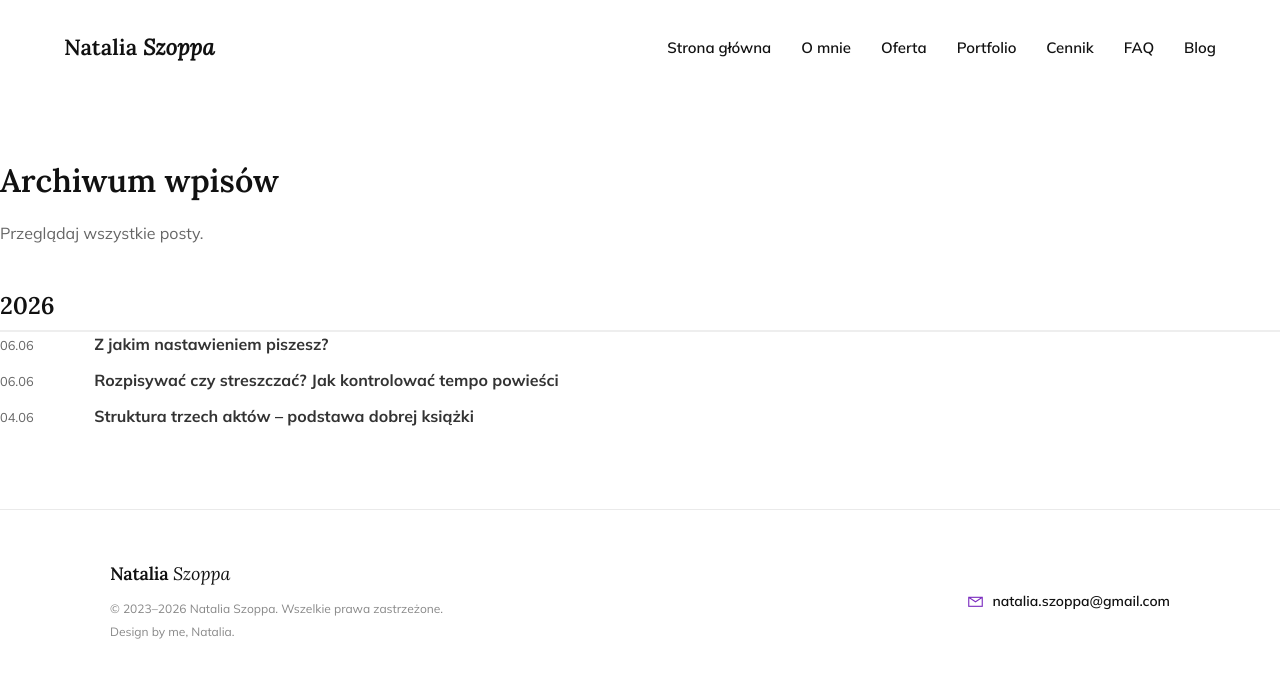
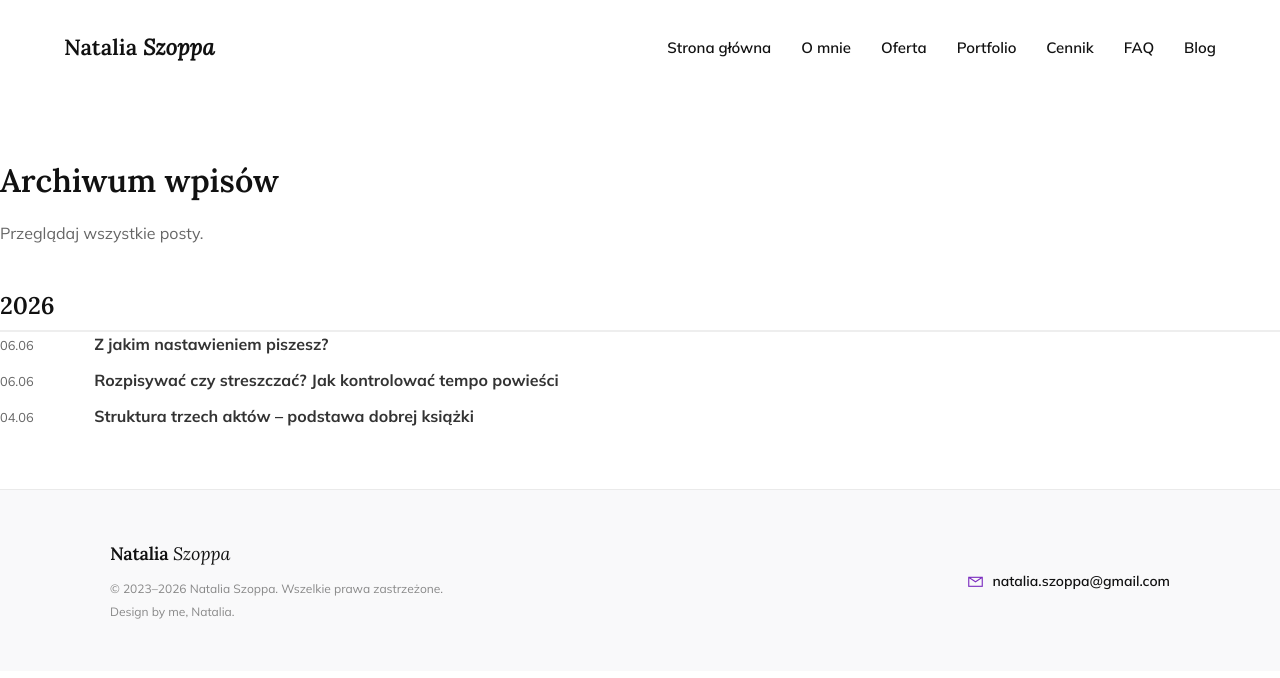
Before and after one commit to Bonnie00726/nataliaszoppa, a Jekyll site: the page built from archiwum.html, in a window 1280 px wide. Shown: the top 678 px of the page. Built offline with Jekyll 4.4.1, drawn with Linux system fonts in a browser that asks for light colours.

Commit message:
Update head.html

```diff
--- a/_includes/head.html
+++ b/_includes/head.html
@@ -138,12 +138,16 @@
         .floating-cta:hover { transform: translateY(-3px); box-shadow: 0 15px 35px rgba(123, 44, 191, 0.4); color: white; }
 
        /* === ZAKTUALIZOWANE MINIMALISTYCZNE STYLE STOPKI === */
-        .site-footer {
-            border-top: 1px solid var(--border-color);
-            padding: 50px 0;
-            background: #ffffff;
-            margin-top: 80px;
-        }
+        /* STOPKA */
+    .site-footer {
+        text-align: center;
+        padding: 50px 20px; /* Zwiększyłem odrobinę padding, żeby szare tło miało czym oddychać */
+        border-top: 1px solid var(--border-color);
+        margin-top: 60px;
+        font-size: 13px;
+        color: var(--text-muted);
+        background-color: var(--bg-muted); /* Magia! Lekki, elegancki szary odcień */
+    }
 
         .footer-container {
             max-width: 1100px;
```
